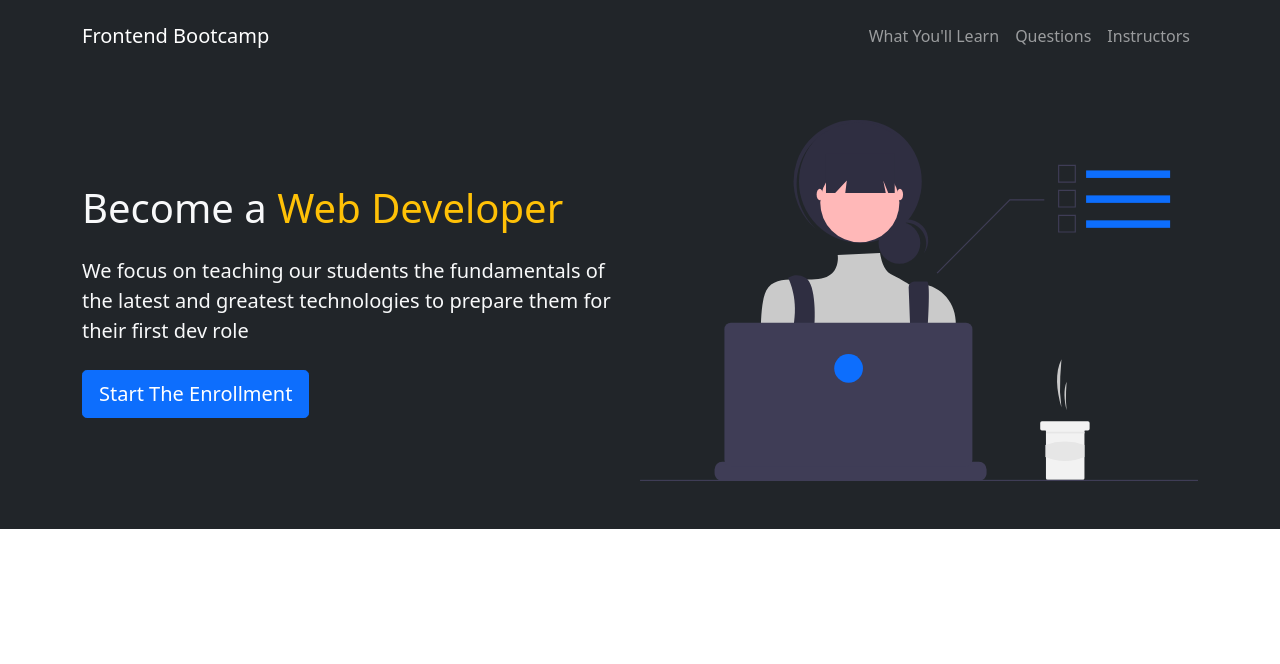
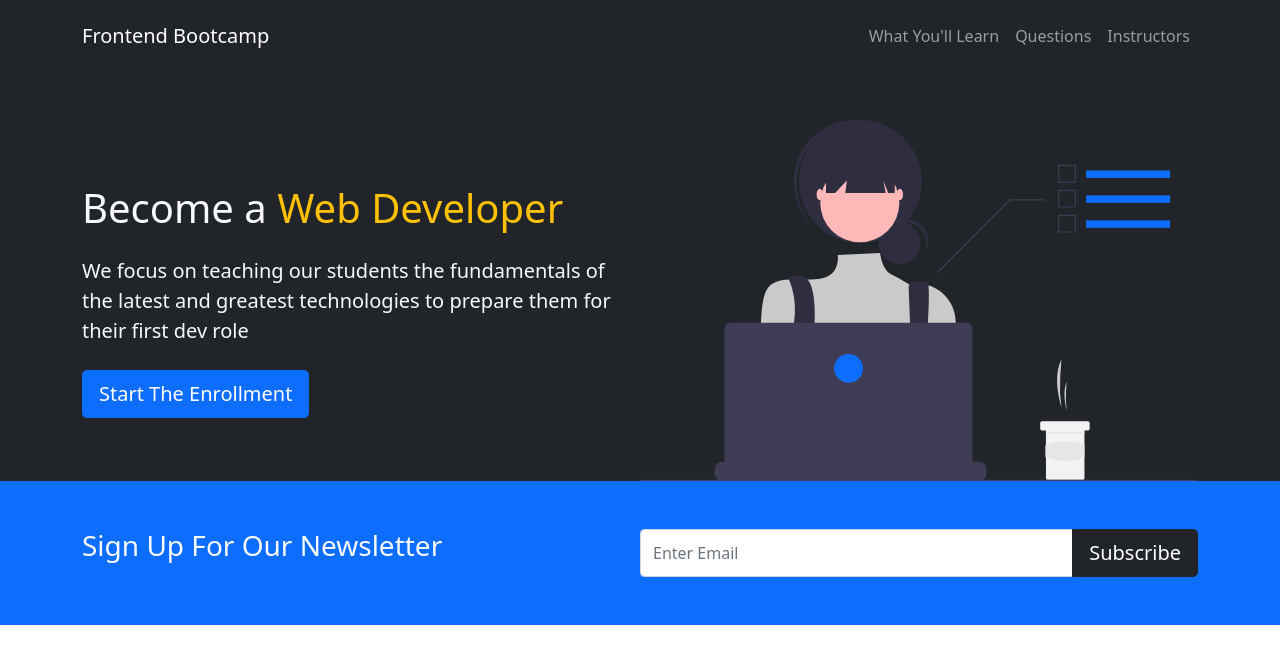
Before and after one commit to yinglu91/bootstrap5-react-brad, a React (Create React App) app: page / in a window 1280 px wide. Shown: the top 664 px of the page. Built offline with nearby package versions, Linux system fonts and the light colour scheme.

Commit message:
add news letter

```diff
--- a/src/App.js
+++ b/src/App.js
@@ -1,12 +1,15 @@
 import React from 'react';
 import Navbar from './components/Navbar';
 import Banner from './components/Banner';
+import NewsLetter from './components/NewsLetter';
 
 const App = () => {
   return (
     <div>
       <Navbar />
       <Banner />
+
+      <NewsLetter />
     </div>
   );
 };
--- a/src/components/Banner.js
+++ b/src/components/Banner.js
@@ -2,7 +2,7 @@
 
 const Banner = () => {
   return (
-    <section className="bg-dark text-light p-5 text-center text-sm-start">
+    <section className="bg-dark text-light p-5  p-lg-0  pt-lg-5 text-center text-sm-start">
       <div className="container">
         <div className="d-sm-flex align-items-center justify-content-between">
           <div>
--- /dev/null
+++ b/src/components/NewsLetter.js
@@ -0,0 +1,26 @@
+import React from 'react';
+
+const NewsLetter = () => {
+  return (
+    <section className="bg-primary text-light p-5">
+      <div className="container">
+        <div className="d-md-flex justify-content-between aligh-items-center">
+          <h3 className="mb-3 mb-md-0">Sign Up For Our Newsletter</h3>
+
+          <div className="input-group news-input">
+            <input
+              type="text"
+              className="form-control"
+              placeholder="Enter Email"
+            />
+            <button className="btn btn-dark btn-lg" type="button">
+              Subscribe
+            </button>
+          </div>
+        </div>
+      </div>
+    </section>
+  );
+};
+
+export default NewsLetter;
--- a/src/index.css
+++ b/src/index.css
@@ -0,0 +1,5 @@
+@media (min-width: 768px) {
+  .news-input {
+    width: 50%;
+  }
+}
```
